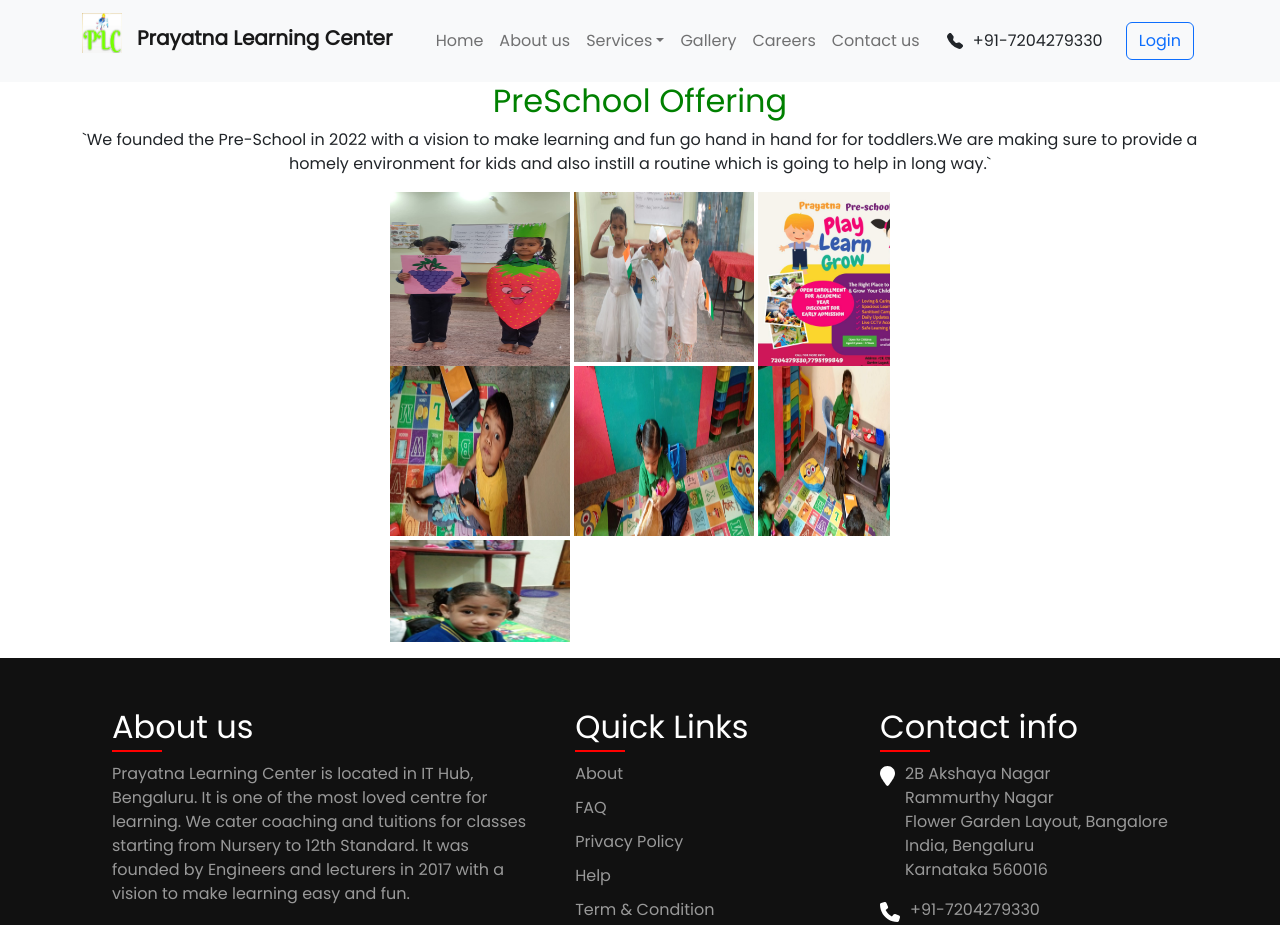
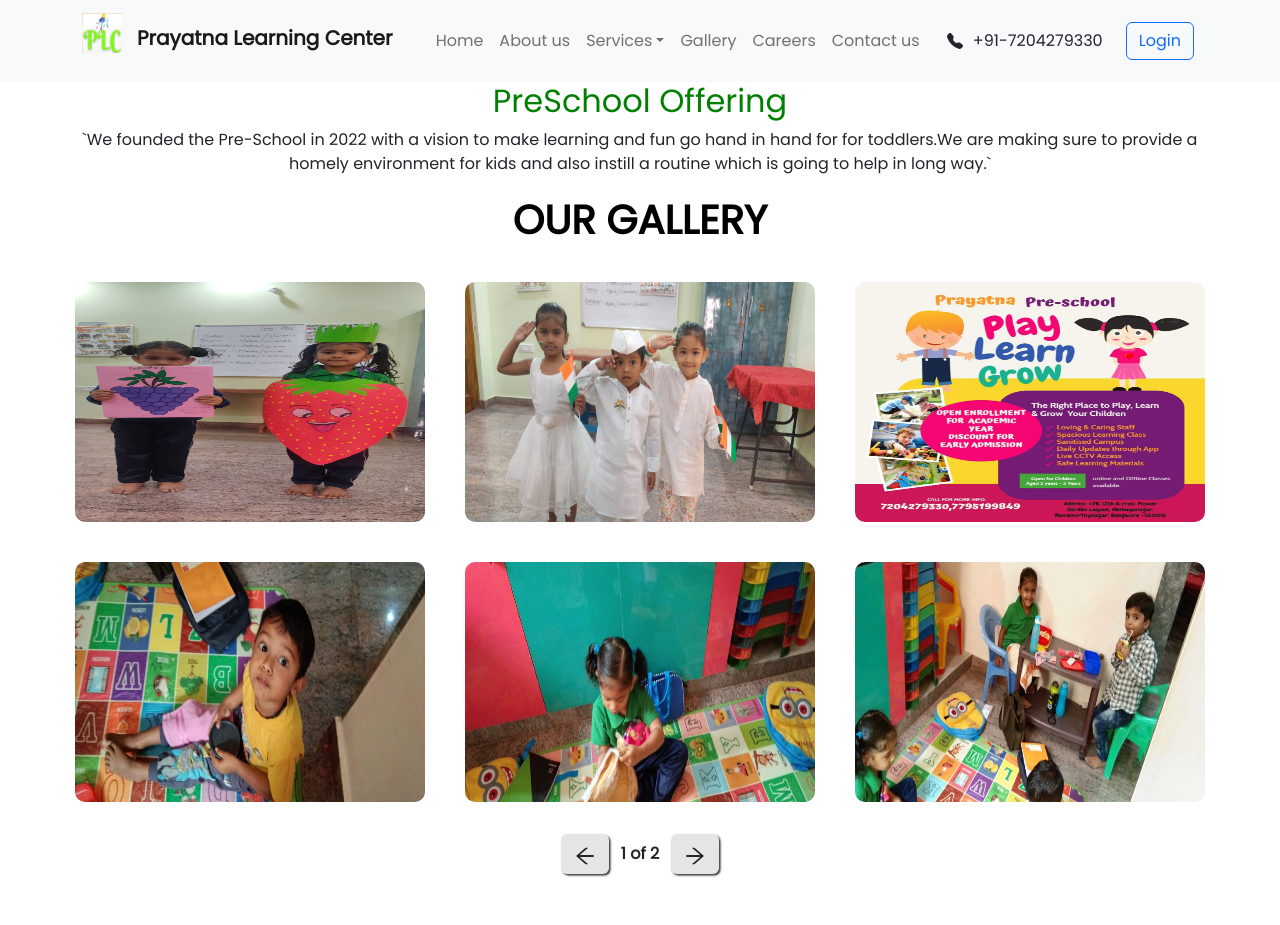
Before and after one commit to ravi-2490/Prayatna-Learning-Center, a Next.js app: page /preschool in a window 1280 px wide. Shown: the top 925 px of the page. Built offline with nearby package versions, Linux system fonts and the light colour scheme; a web font is replaced by a local one.

Commit message:
modified the gallery of pre-school and tuition

```diff
--- a/src/pages/preschool/index.js
+++ b/src/pages/preschool/index.js
@@ -1,11 +1,131 @@
 import * as React from "react";
-import ImageList from "@mui/material/ImageList";
+import { useState, useEffect } from "react";
 import Image from "next/image";
-import ImageListItem from "@mui/material/ImageListItem";
 import PreSchoolItems from "../../components/services/PreSchoolItems";
+
+//import for web gallery
+import { AiOutlineArrowLeft } from "react-icons/ai";
+import { AiOutlineArrowRight } from "react-icons/ai";
+import styles from "../../styles/WebGallery.module.css";
+
+//import for mini gallery
+import { Swiper, SwiperSlide } from "swiper/react";
+import "swiper/css";
+import "swiper/css/pagination";
+import "swiper/css/navigation";
+import { Autoplay, Pagination, Navigation, EffectFade } from "swiper";
+import stylesMini from "../../styles/MiniGalley.module.css";
+
+const WebGallery = () => {
+  const [page, setPage] = useState(1);
+  const handleNextClick = () => {
+    page < Math.ceil(PreSchoolItems.length / 6) ? setPage(page + 1) : page;
+  };
+
+  const handlePrevClick = () => {
+    page > 1 ? setPage(page - 1) : page;
+  };
+  return (
+    <div className={styles.main}>
+      <div className={styles.title}>
+        <h1>OUR GALLERY</h1>
+      </div>
+      <div className={styles.body}>
+        {PreSchoolItems.slice(page * 6 - 6, page * 6).map((item) => {
+          return (
+            <Image
+              src={item.url}
+              alt="Image"
+              key={item.id}
+              className={styles.image}
+            />
+          );
+        })}
+      </div>
+      <div className={styles.pageNoContainer}>
+        <div className={styles.navigationButton} onClick={handlePrevClick}>
+          <AiOutlineArrowLeft />
+        </div>
+        <div className={styles.pageText}>
+          {page} of {Math.ceil(PreSchoolItems.length / 6)}
+        </div>
+        <div className={styles.navigationButton} onClick={handleNextClick}>
+          <AiOutlineArrowRight />
+        </div>
+      </div>
+    </div>
+  );
+};
+
+const MiniGallery = () => {
+  return (
+    <div className={stylesMini.main}>
+      <div className={stylesMini.title}>
+        <h1>Our Gallery</h1>
+      </div>
+      <div className={stylesMini.slider}>
+        <Swiper
+          spaceBetween={30}
+          effect={"fade"}
+          centeredSlides={true}
+          slidesPerView={1}
+          autoplay={{
+            delay: 2500,
+            disableOnInteraction: false,
+          }}
+          pagination={{
+            clickable: true,
+          }}
+          modules={[Autoplay, Pagination, Navigation, EffectFade]}
+          className={stylesMini.mySwiper}
+        >
+          {PreSchoolItems.map((item) => {
+            return (
+              <SwiperSlide key={item.id}>
+                <Image
+                  src={item.url}
+                  alt="image"
+                  className={stylesMini.image}
+                />
+              </SwiperSlide>
+            );
+          })}
+        </Swiper>
+      </div>
+    </div>
+  );
+};
+
+const Gallery = () => {
+  const [isLargeScreen, setIsLargeScreen] = useState(false);
+
+  // Update the state based on the window width
+  const updateWindowSize = () => {
+    setIsLargeScreen(window.innerWidth >= 768); // Set breakpoint for large screen
+  };
+
+  useEffect(() => {
+    // Add event listener for window resize
+    window.addEventListener("resize", updateWindowSize);
+
+    // Initial window size check
+    updateWindowSize();
+
+    // Cleanup event listener on unmount
+    return () => {
+      window.removeEventListener("resize", updateWindowSize);
+    };
+  }, []);
+  return (
+    <section id="gallery">
+      <div>{isLargeScreen ? <WebGallery /> : <MiniGallery />}</div>
+    </section>
+  );
+};
 
 function PreSchool() {
   return (
+    <>
       <section id="preschool">
         <center>
           <div className="container">
@@ -17,29 +137,10 @@
               which is going to help in long way.`
             </p>
           </div>
-        <div>
-          <div className="column">
-            <ImageList
-              sx={{ width: 500, height: 450 }}
-              cols={3}
-              rowHeight={170}
-            >
-              {PreSchoolItems.map((idx) => (
-                <ImageListItem key={idx.id}>
-                  <Image
-                    src={idx.url}
-                    width={180}
-                    height={180}
-                    alt="Image"
-                    srcSet={idx.url}
-                  />
-                </ImageListItem>
-              ))}
-            </ImageList>
-          </div>
-        </div>
         </center>
       </section>
+      <Gallery />
+    </>
   );
 }
 
```
Also changed, not shown: src/pages/tuition/index.js (+129 -27 lines). Lines whose indentation alone changed are shown as unchanged.
